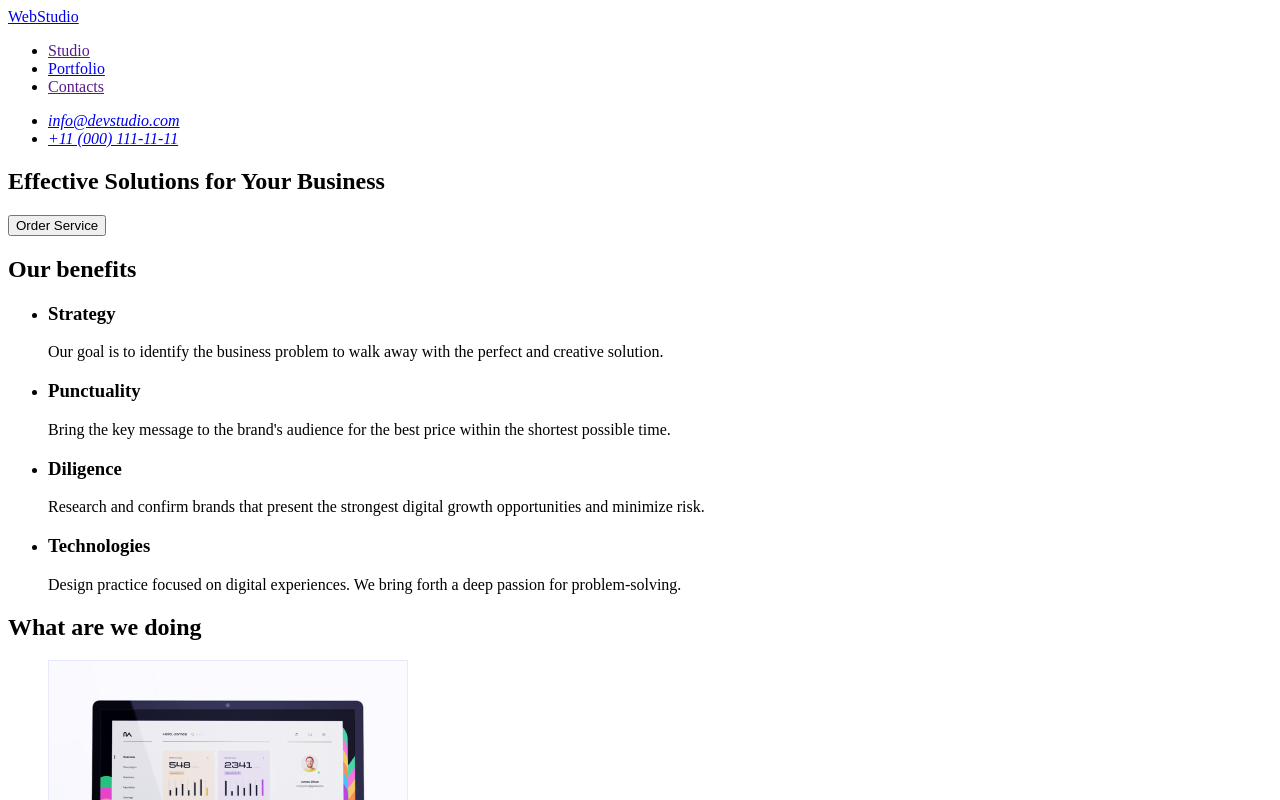
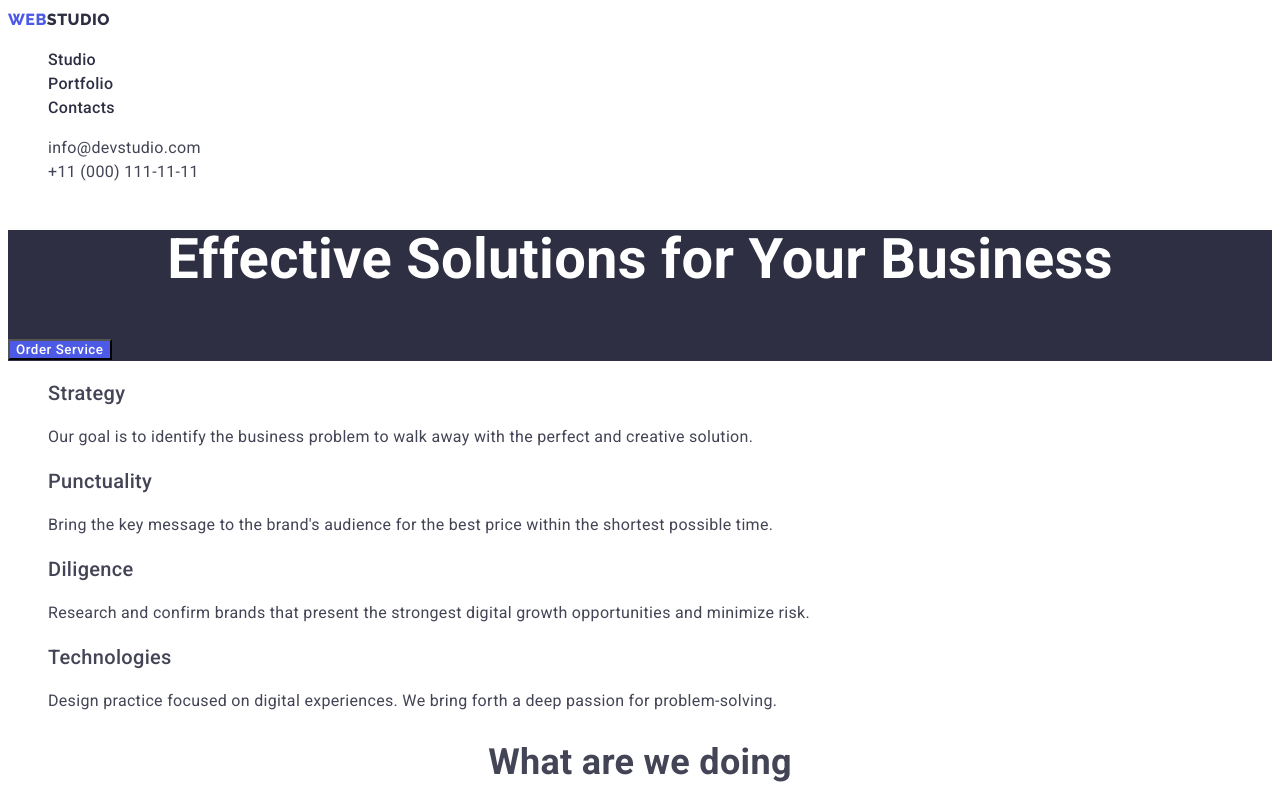
Before and after one commit to Yuriy-St/goit-markup-hw-02, a plain HTML site: page index.html in a window 1280 px wide. Shown: the top 800 px of the page. Drawn offline with Linux system fonts and the light colour scheme.

Commit message:
adding styles to index.html and styles.css

```diff
--- a/css/styles.css
+++ b/css/styles.css
@@ -0,0 +1,139 @@
+:root {
+  /* IRIS */
+  --color-primary-brand: #4D5AE5;
+  /* OCEAN */
+  --color-pressed-state: #404BBF;
+  /* NAVY BLUE */
+  --color-dark: #2E2F42;
+  /* GREEN */
+  --color-success: #31D0AA;
+  /* SLATE */
+  --color-text: #434455;
+  /* LIGHT SLATE */
+  --color-subtle-text: #8E8F99;
+  /* CORNFLOWER */
+  --color-accent: #E7E9FC;
+  /* CLOUD */
+  --color-light: #F4F4FD;
+  /* NAVY BLUE MODAL*/
+  --color-modal-overlay: rgba(46, 47, 66, 0.4);
+  /* GREY */
+  --color-hero-background: rgba(46, 47, 66, 0.7);
+  /* WHITE */
+  --color-white: #fff;
+}
+
+/* Base */
+body {
+  color: var(--color-text);
+  font-family: 'Roboto', sans-serif;
+  font-size: 16px;
+  line-height: 1.5;
+  letter-spacing: 0.02em;
+  background-color: #fff;
+}
+
+.hidden {
+  display: none;
+}
+
+.text-centered {
+  text-align: center;
+}
+
+ul {
+  list-style: none;
+}
+
+/* Header */
+.logo {
+  color: var(--color-dark);
+  font-family: 'Raleway', sans-serif;
+  font-weight: 800;
+  text-transform: uppercase;
+  text-decoration: none;
+  letter-spacing: 0.03em;
+}
+
+.logo>span {
+  color: var(--color-primary-brand);
+}
+
+.header-link {
+  color: var(--color-dark);
+  font-weight: 500;
+  text-decoration: none;
+}
+
+.address-link {
+  color: var(--color-text);
+  font-style: normal;
+  text-decoration: none;
+}
+
+.current,
+.header-link:hover,
+.header-link:focus,
+.address-link:hover,
+.address-link:focus {
+  color: var(--color-pressed-state);
+}
+
+/* Hero */
+.hero {
+  background-color: var(--color-dark);
+}
+
+.hero-title {
+  color: var(--color-white);
+  font-size: 56px;
+  line-height: 1.07;
+  font-weight: 700;
+  text-align: center;
+
+}
+
+.button {
+  color: var(--color-white);
+  background-color: var(--color-primary-brand);
+  font-family: inherit;
+  font-weight: 500;
+  letter-spacing: 0.04em;
+  cursor: pointer;
+}
+
+.button:hover,
+.button:focus {
+  background-color: var(--color-pressed-state);
+}
+
+.section-title {
+  font-weight: 700;
+  font-size: 36px;
+  line-height: 1.1;
+  text-align: center;
+}
+
+.subtitle {
+  font-weight: 500;
+  font-size: 20px;
+  line-height: 1.2;
+}
+
+.team-section {
+  background-color: var(--color-light);
+}
+
+.team-card {
+  background-color: var(--color-white);
+}
+
+/* Footer */
+.footer {
+  color: var(--color-accent);
+  background-color: var(--color-dark);
+}
+
+.footer .logo {
+  color: var(--color-light);
+}
--- a/index.html
+++ b/index.html
@@ -4,71 +4,80 @@
     <meta charset="UTF-8" />
     <meta http-equiv="X-UA-Compatible" content="IE=edge" />
     <meta name="viewport" content="width=device-width, initial-scale=1.0" />
+    <!-- Title -->
     <title>WebStudio</title>
+    <!-- Fonts -->
+    <link rel="preconnect" href="https://fonts.googleapis.com" />
+    <link rel="preconnect" href="https://fonts.gstatic.com" crossorigin />
+    <link
+      href="https://fonts.googleapis.com/css2?family=Roboto:wght@400;500;700&family=Raleway:wght@800&display=swap"
+      rel="stylesheet"
+    />
+    <!-- Styles -->
     <link rel="stylesheet" href="./css/styles.css" />
   </head>
 
   <body>
-    <header>
+    <header class="header">
       <nav>
-        <a href="./index.html"> WebStudio </a>
-        <ul>
-          <li>
-            <a href="">Studio</a>
-          </li>
-          <li>
-            <a href="./portfolio.html">Portfolio</a>
-          </li>
-          <li>
-            <a href="">Contacts</a>
-          </li>
+        <a href="./index.html" class="logo"> <span>Web</span>Studio </a>
+        <ul class="list">
+          <li><a href="" class="header-link">Studio</a></li>
+          <li><a href="./portfolio.html" class="header-link">Portfolio</a></li>
+          <li><a href="" class="header-link">Contacts</a></li>
         </ul>
       </nav>
 
-      <address>
-        <ul>
+      <address class="address">
+        <ul class="list">
           <li>
-            <a href="mailto:info@devstudio.com">info@devstudio.com</a>
+            <a href="mailto:info@devstudio.com" class="address-link"
+              >info@devstudio.com</a
+            >
           </li>
-          <li><a href="tel:+110001111111">+11 (000) 111-11-11</a></li>
+          <li>
+            <a href="tel:+110001111111" class="address-link"
+              >+11 (000) 111-11-11</a
+            >
+          </li>
         </ul>
       </address>
     </header>
 
     <main>
       <!-- Hero -->
-      <section>
-        <h1>Effective Solutions for Your Business</h1>
-        <button type="button">Order Service</button>
+      <section class="hero">
+        <h1 class="hero-title">Effective Solutions for Your Business</h1>
+        <button type="button" class="button">Order Service</button>
       </section>
 
       <!-- Our benefits -->
       <section>
-        <h2>Our benefits</h2>
+        <h2 class="hidden">Our benefits</h2>
         <ul>
           <li>
-            <h3>Strategy</h3>
+            <h3 class="subtitle">Strategy</h3>
             <p>
               Our goal is to identify the business problem to walk away with the
               perfect and creative solution.
             </p>
           </li>
           <li>
-            <h3>Punctuality</h3>
+            <h3 class="subtitle">Punctuality</h3>
             <p>
               Bring the key message to the brand's audience for the best price
               within the shortest possible time.
             </p>
           </li>
           <li>
-            <h3>Diligence</h3>
+            <h3 class="subtitle">Diligence</h3>
             <p>
               Research and confirm brands that present the strongest digital
               growth opportunities and minimize risk.
             </p>
           </li>
           <li>
-            <h3>Technologies</h3>
+            <h3 class="subtitle">Technologies</h3>
             <p>
               Design practice focused on digital experiences. We bring forth a
               deep passion for problem-solving.
@@ -79,7 +88,7 @@
 
       <!-- What are we doing -->
       <section>
-        <h2>What are we doing</h2>
+        <h2 class="section-title">What are we doing</h2>
         <ul>
           <li>
             <img
@@ -102,51 +111,51 @@
       </section>
 
       <!-- Our team -->
-      <section>
-        <h2>Our Team</h2>
+      <section class="team-section">
+        <h2 class="section-title">Our Team</h2>
         <ul>
-          <li>
+          <li class="team-card text-centered">
             <img
               src="./images/markguerrero.jpg"
               alt="Product designer Mark Guerrero"
               width="264"
             />
-            <h3>Mark Guerrero</h3>
+            <h3 class="subtitle">Mark Guerrero</h3>
             <p>Product Designer</p>
           </li>
-          <li>
+          <li class="team-card text-centered">
             <img
               src="./images/tomford.jpg"
               alt="Frontend Developer Tom Ford"
               width="264"
             />
-            <h3>Tom Ford</h3>
+            <h3 class="subtitle">Tom Ford</h3>
             <p>Frontend Developer</p>
           </li>
-          <li>
+          <li class="team-card text-centered">
             <img
               src="./images/camilagarcia.jpg"
               alt="Marketing Camila Garcia"
               width="264"
             />
-            <h3>Camila Garcia</h3>
+            <h3 class="subtitle">Camila Garcia</h3>
             <p>Marketing</p>
           </li>
-          <li>
+          <li class="team-card text-centered">
             <img
               src="./images/danielwilson.jpg"
               alt="UI Designer Daniel Wilson"
               width="264"
             />
-            <h3>Daniel Wilson</h3>
+            <h3 class="subtitle">Daniel Wilson</h3>
             <p>UI Designer</p>
           </li>
         </ul>
       </section>
     </main>
 
-    <footer>
-      <a href="./index.html"> WebStudio </a>
+    <footer class="footer">
+      <a href="./index.html" class="logo"> <span>Web</span>Studio </a>
       <p>
         Increase the flow of customers and sales for your business with digital
         marketing &amp; growth solutions.
```
